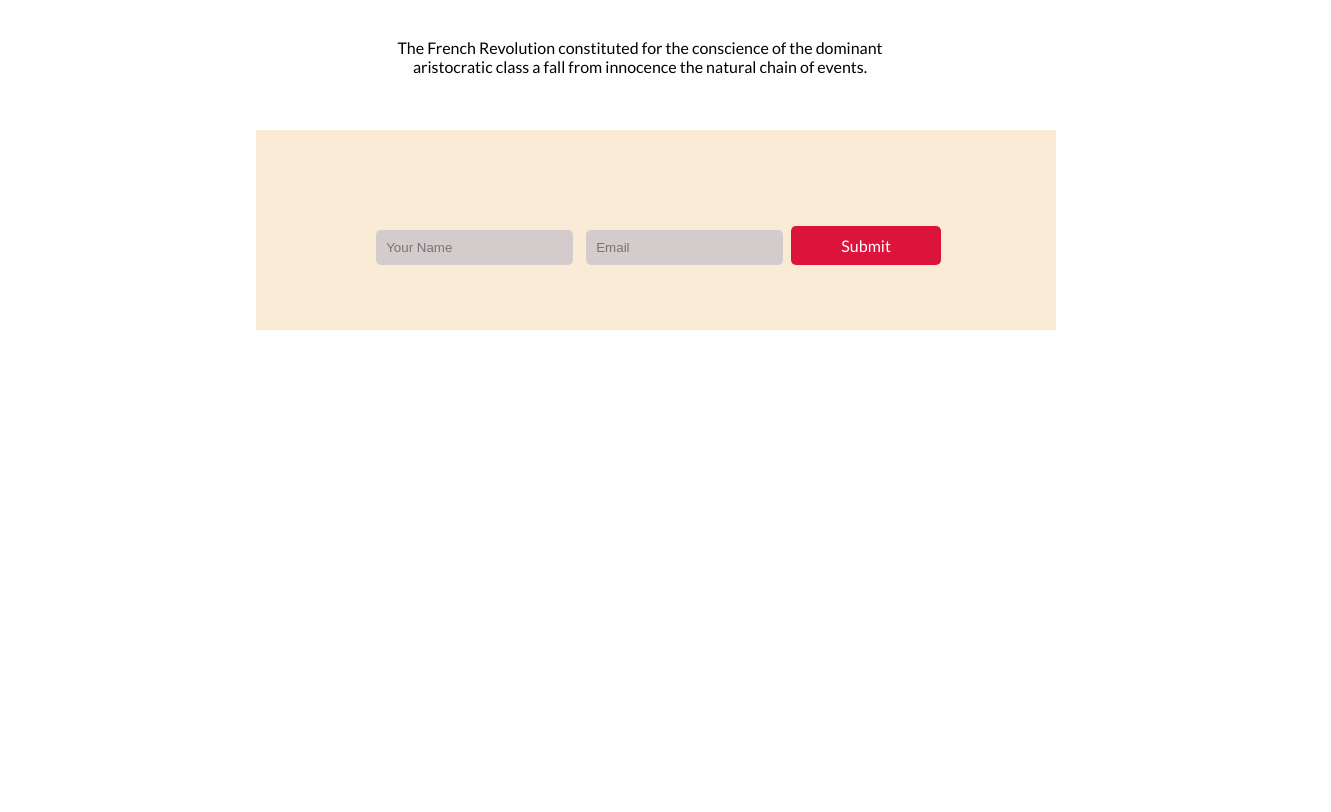
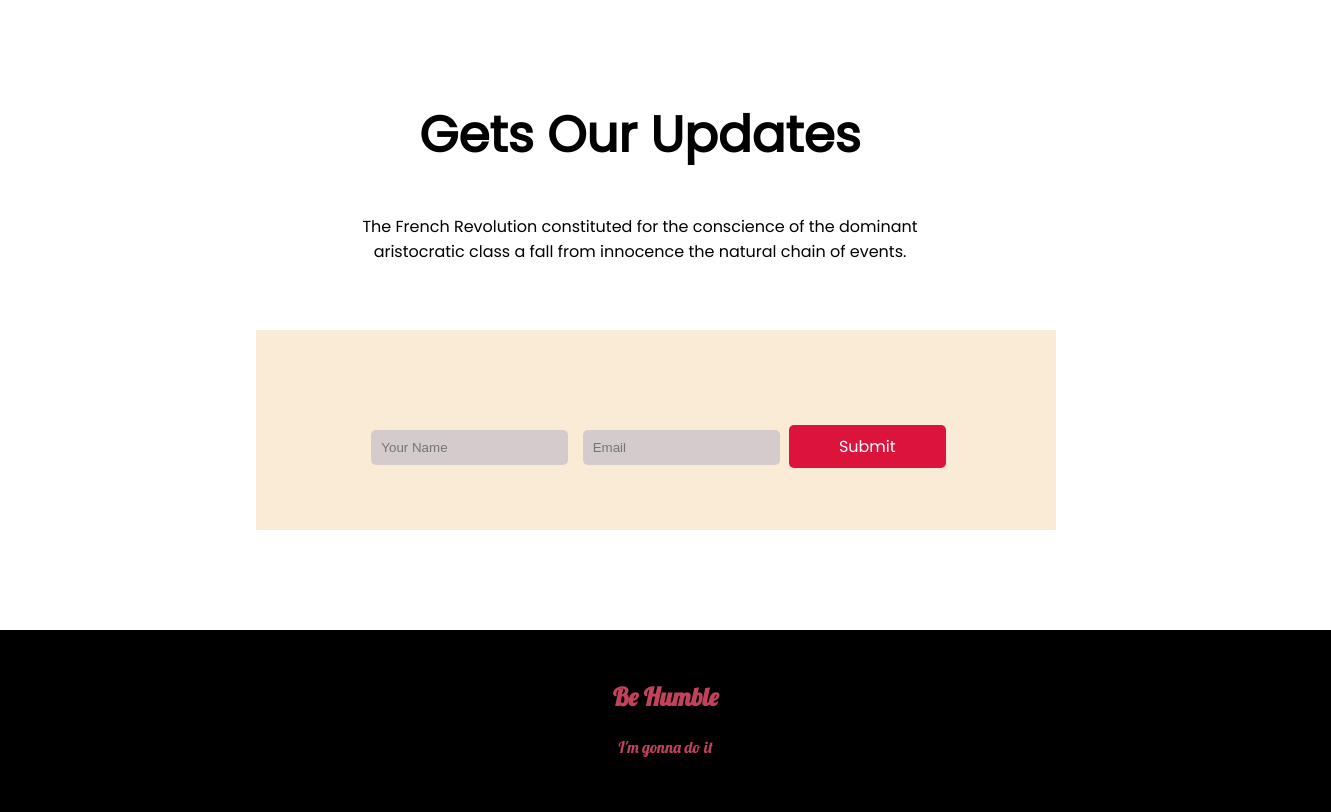
Before and after one commit to Prodipm6/assignment-1, a plain HTML site: page index.html in a window 1280 px wide. Shown: the part 1905-2717 px from the top of the page, 1331 px wide, since content can reach past the window. Before the commit the page ends 2270 px from the top, so only its background shows below. Drawn offline with Linux system fonts and the light colour scheme.

Commit message:
footer added

```diff
--- a/index.html
+++ b/index.html
@@ -7,7 +7,7 @@
     <title>Donate Today</title>
     <link rel="preconnect" href="https://fonts.googleapis.com">
     <link rel="preconnect" href="https://fonts.gstatic.com" crossorigin>
-    <link href="https://fonts.googleapis.com/css2?family=Lato&display=swap" rel="stylesheet">
+    <link href="https://fonts.googleapis.com/css2?family=Lato&family=Lobster&family=Poppins&display=swap" rel="stylesheet">
     <link rel="stylesheet" href="style.css">
 </head>
 <body>
@@ -48,6 +48,7 @@
             <a href="#">Donate Now</a>
         </div>
     </section>
+    <!-------------Donation section End------------->
 
     <!-------------Our Donation Plan Start------------->
     <section class="donation-plan">
@@ -79,9 +80,7 @@
             </div>
         </div>
     </section>
-
     <!-------------Our Donation Plan End------------->
-
 
     <!-------------Our Update Section Start------------->
 <section class="update-part our-plan">
@@ -97,8 +96,14 @@
         </form>
     </div>
 </section>
+    <!-------------Our Update Section End------------->
 
-    <!-------------Our Update Section End------------->
+    <!-------------Footer part Start------------->
+    <footer>
+        <h3>Be Humble</h3>
+        <p>I'm gonna do it</p>
+    </footer>
+    <!-------------Footer part End------------->
 
 
 </body>
--- a/style.css
+++ b/style.css
@@ -2,6 +2,8 @@ body{
     margin: 0;
     padding: 0;
     font-family: 'Lato', sans-serif;
+    font-family: 'Lobster', cursive;
+    font-family: 'Poppins', sans-serif;
 }
 .header{
     background-image: url(./images/donation6.jpg);
@@ -137,3 +139,19 @@ hr{
     border-radius: 5px;
 }
 /*--------Our Updates part End--------*/
+
+/*--------Footer Part Start--------*/
+footer{
+    font-family: 'Lobster', cursive;
+    width: 100%;
+    color: rgb(194, 65, 91);
+    height: 130px;
+    background-color: black;
+    margin-top: 100px;
+    text-align: center;
+    padding: 2%;
+}
+footer h3{
+    font-size: 25px;
+}
+/*--------Footer Part End--------*/
```
